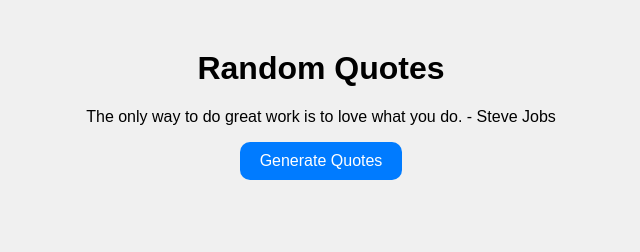
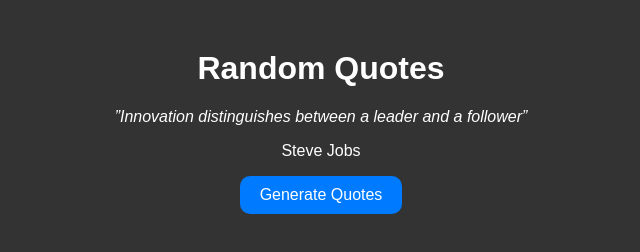
Before and after one commit to Arteon4647/random-quotes, a plain HTML site: page index.html in a window 1280 px wide. Both pictures are taken after a click on the button "Generate Quotes". Shown: the whole page, without its empty margins (319-959 px from the left). Drawn offline with Linux system fonts and the light colour scheme.

Commit message:
Show quote and author separately and modified quotes array of strings to array of objects

```diff
--- a/index.html
+++ b/index.html
@@ -9,8 +9,9 @@
   <body>
     <div class="container">
       <h1>Random Quotes</h1>
-      <p id="quote">Click the button to get a random quote</p>
-      <button id="generate-btn">Generate Quotes</button>
+      <p id="quote" class="quote">Click the button to get a random quote</p>
+      <p id="quote-author">(author)</p>
+      <button id="generate-btn" class="btn">Generate Quotes</button>
     </div>
     <script src="/script.js"></script>
   </body>
--- a/script.js
+++ b/script.js
@@ -1,16 +1,59 @@
 const quotes = [
-  "The only way to do great work is to love what you do. - Steve Jobs",
-  "Innovation distinguishes between a leader and a follower. - Steve Jobs",
-  "Your time is limited, so don't waste it living someone else's life. - Steve Jobs",
+  {
+    quote: "The only way to do great work is to love what you do",
+    author: "Steve Jobs",
+  },
+  {
+    quote: "Innovation distinguishes between a leader and a follower",
+    author: "Steve Jobs",
+  },
+  {
+    quote: "Your time is limited, so don't waste it living someone else's life",
+    author: "Steve Jobs",
+  },
+  {
+    quote:
+      "Success is not final, failure is not fatal: it is the courage to continue that counts",
+    author: "Winston Churchill",
+  },
+  {
+    quote: "Do what you can, with what you have, where you are",
+    author: "Theodore Roosevelt",
+  },
+  {
+    quote: "It does not matter how slowly you go as long as you do not stop",
+    author: "Confucius",
+  },
+  {
+    quote: "Believe you can and you're halfway there",
+    author: "Theodore Roosevelt",
+  },
+  {
+    quote: "The best way to predict the future is to create it",
+    author: "Peter Drucker",
+  },
+  {
+    quote: "Happiness depends upon ourselves",
+    author: "Aristotle",
+  },
+  {
+    quote: "Everything you've ever wanted is on the other side of fear",
+    author: "George Addair",
+  },
 ];
 
 const quoteElement = document.getElementById("quote");
+const quoteAuthorElement = document.getElementById("quote-author");
 const generateBtn = document.getElementById("generate-btn");
 
 function generateRandomQuote() {
   const randomIndex = Math.floor(Math.random() * quotes.length);
   const randomQuote = quotes[randomIndex];
-  quoteElement.textContent = randomQuote;
+
+  const { quote, author} = randomQuote;
+
+  quoteElement.textContent = quote;
+  quoteAuthorElement.textContent = author;
 }
 
 generateBtn.addEventListener("click", generateRandomQuote);
--- a/styles.css
+++ b/styles.css
@@ -1,6 +1,7 @@
 body {
   font-family: Arial, sans-serif;
-  background-color: #f0f0f0;
+  background-color: #333;
+  color: #fff;
 }
 
 .container {
@@ -9,7 +10,7 @@ body {
   text-align: center;
 }
 
-button {
+.btn {
   padding: 10px 20px;
   font-size: 16px;
   background-color: #007bff;
@@ -19,6 +20,14 @@ button {
   border-radius: 10px;
 }
 
-button:hover {
+.btn:hover {
   background-color: #0056b3;
 }
+
+.quote {
+    font-style: italic;
+}
+.quote::before,
+.quote:after {
+  content: "”";
+}
```
